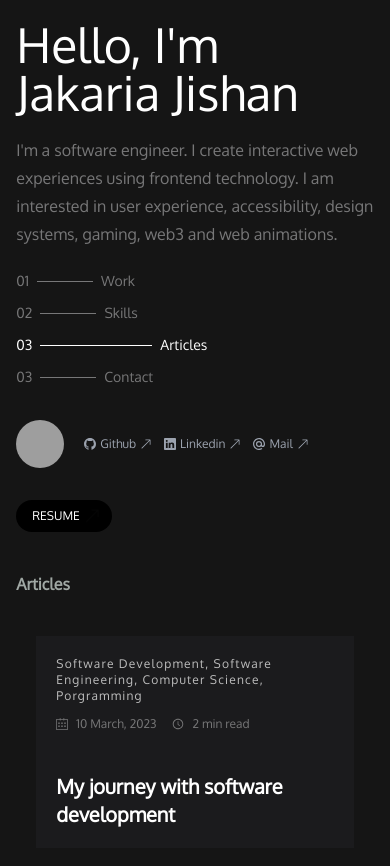
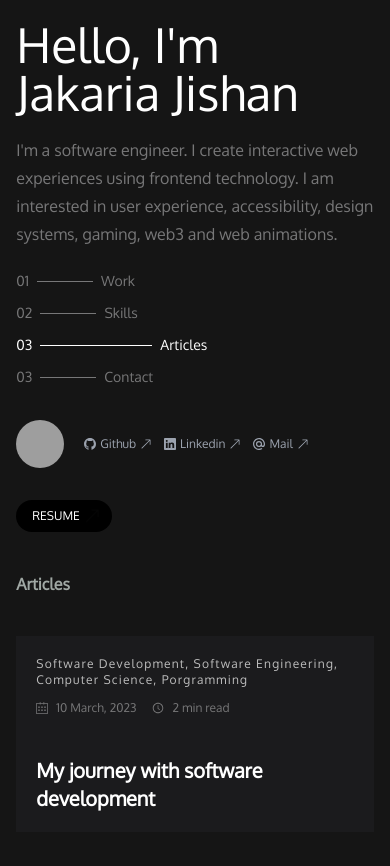
Before and after one commit to JakariaJishan/Portfolio2.1, a React (Create React App) app: page /articles in a window 390 px wide. Shown: the top 866 px of the page. Built offline with nearby package versions, Linux system fonts and the light colour scheme; grey boxes are pictures that could not be loaded.

Commit message:
Fix align issue on article list

```diff
--- a/src/components/article/ArticleList.js
+++ b/src/components/article/ArticleList.js
@@ -4,11 +4,11 @@ import { SlCalender } from "react-icons/sl";
 import { Link } from "react-router-dom";
 export const ArticleList = () => {
   return (
-    <div className=" ">
-      <h5 className="text-[#A0A8A4] font-bold text-md md:pt-10 py-5 md:mx-10 bg-[#151515] sticky top-0 z-50">
+    <div className="md:mx-10">
+      <h5 className="text-[#A0A8A4] font-bold text-md md:pt-10 py-5  bg-[#151515] sticky top-0 z-50">
         Articles
       </h5>
-      <div  className=" grid grid-cols-1 md:grid-cols-2 mx-5 my-5" >
+      <div  className=" grid grid-cols-1 md:grid-cols-2 my-5" >
         <Link to='https://medium.com/@jakariajishan006/my-journey-with-software-development-eb08b2022036' target="_blank" className="p-5 md:p-10  bg-[#1B1B1D] transition ease-out hover:-translate-y-1 hover:scale-110  duration-300 hover:z-10 hover:border hover:border-[#616162]">
           <h5 className="text-xs text-[#BEBEBE] tracking-widest">
             Software Development, Software Engineering, Computer Science,
```
